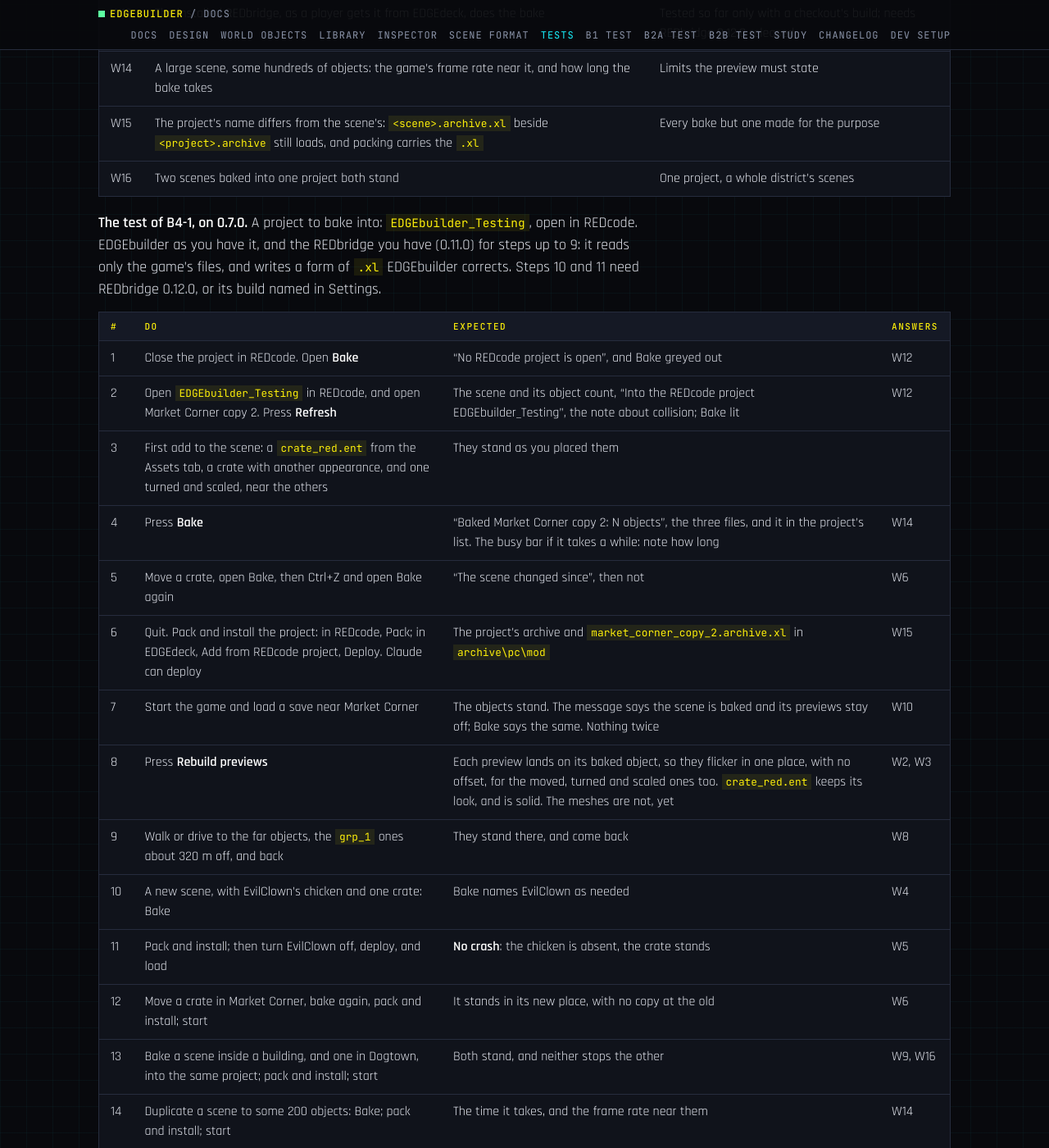
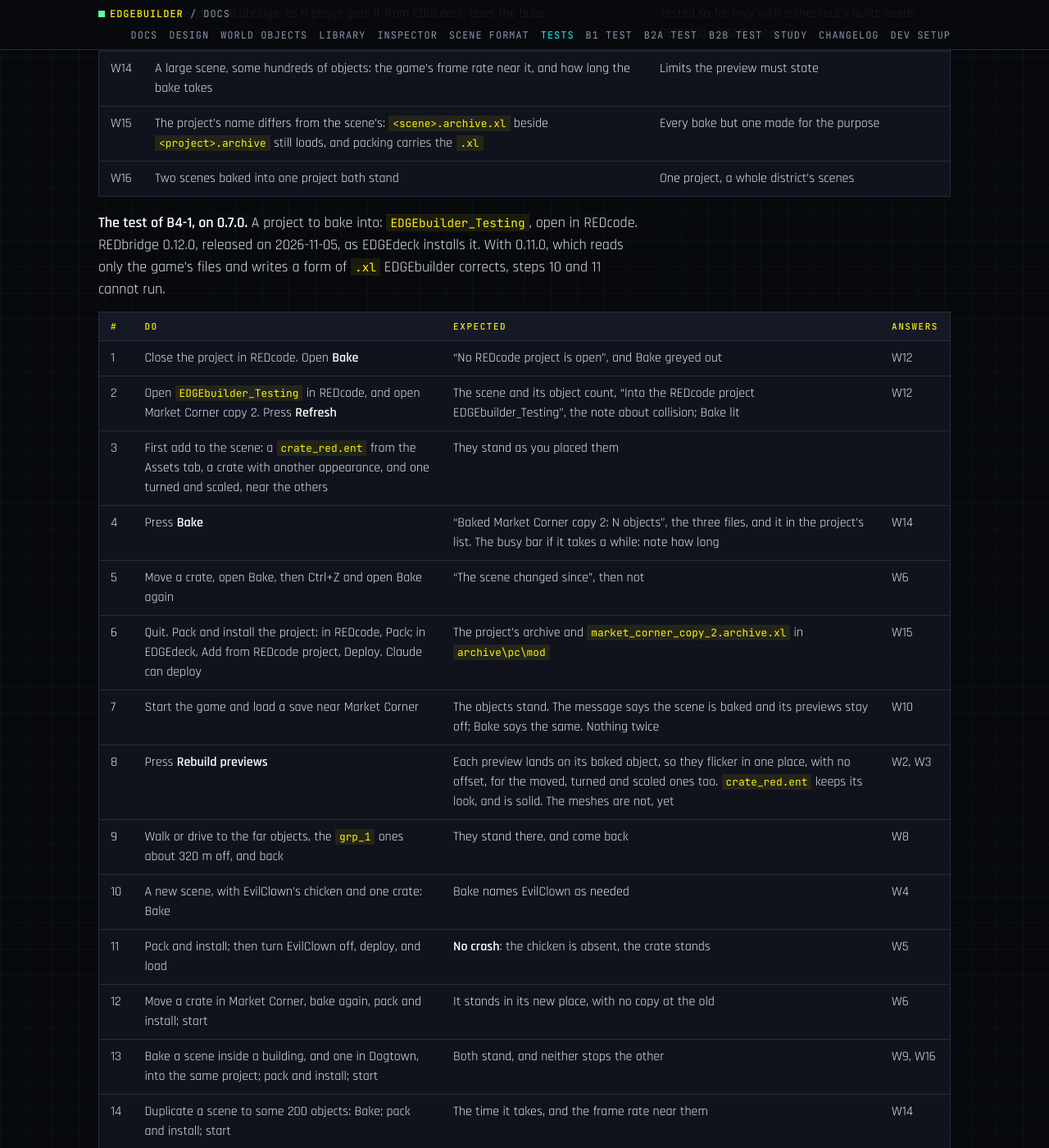
Before and after one commit to Edgemodders/EDGEbuilder, a Jekyll site: the page built from docs/testing.md, in a window 1280 px wide and 1400 px high, scrolled down 27803 px. Shown: the whole window at 82% size. Built offline with Jekyll 4.4.1, drawn with Linux system fonts in a browser that asks for light colours; some of the changed text lies outside the part shown.

Commit message:
Tests: B4-1 runs on the released REDbridge 0.12.0
Co-Authored-By: Claude Opus 5.5 <noreply@anthropic.com>

```diff
--- a/docs/testing.md
+++ b/docs/testing.md
@@ -517,7 +517,7 @@ The logs: all five game starts of the test loaded; ArchiveXL merged the block in
 | W15 | The project's name differs from the scene's: `<scene>.archive.xl` beside `<project>.archive` still loads, and packing carries the `.xl` | Every bake but one made for the purpose |
 | W16 | Two scenes baked into one project both stand | One project, a whole district's scenes |
 
-**The test of B4-1, on 0.7.0.** A project to bake into: `EDGEbuilder_Testing`, open in REDcode. EDGEbuilder as you have it, and the REDbridge you have (0.11.0) for steps up to 9: it reads only the game's files, and writes a form of `.xl` EDGEbuilder corrects. Steps 10 and 11 need REDbridge 0.12.0, or its build named in Settings.
+**The test of B4-1, on 0.7.0.** A project to bake into: `EDGEbuilder_Testing`, open in REDcode. REDbridge 0.12.0, released on 2026-11-05, as EDGEdeck installs it. With 0.11.0, which reads only the game's files and writes a form of `.xl` EDGEbuilder corrects, steps 10 and 11 cannot run.
 
 | # | Do | Expected | Answers |
 |---|---|---|---|
@@ -538,7 +538,7 @@ The logs: all five game starts of the test loaded; ArchiveXL merged the block in
 | 15 | Bake tab's trash on a bake: **No**, then **Yes**; pack and install; start with the same save | The bake is out of the project, the scene stays, the objects leave the world, and the save is fine | W7 |
 | 16 | Turn EDGEbuilder off in EDGEdeck, deploy, start, load near a bake | It stands with EDGEbuilder uninstalled | W1 |
 
-W11 is in the smoke test (a kind a bake cannot make is left out, and said so). W13 waits for REDbridge 0.12.0's release.
+W11 is in the smoke test (a kind a bake cannot make is left out, and said so). Every step answers W13, since the bake runs on the copy EDGEdeck installed.
 
 #### Questions for Library bakes: the test of B4-3
 
```
